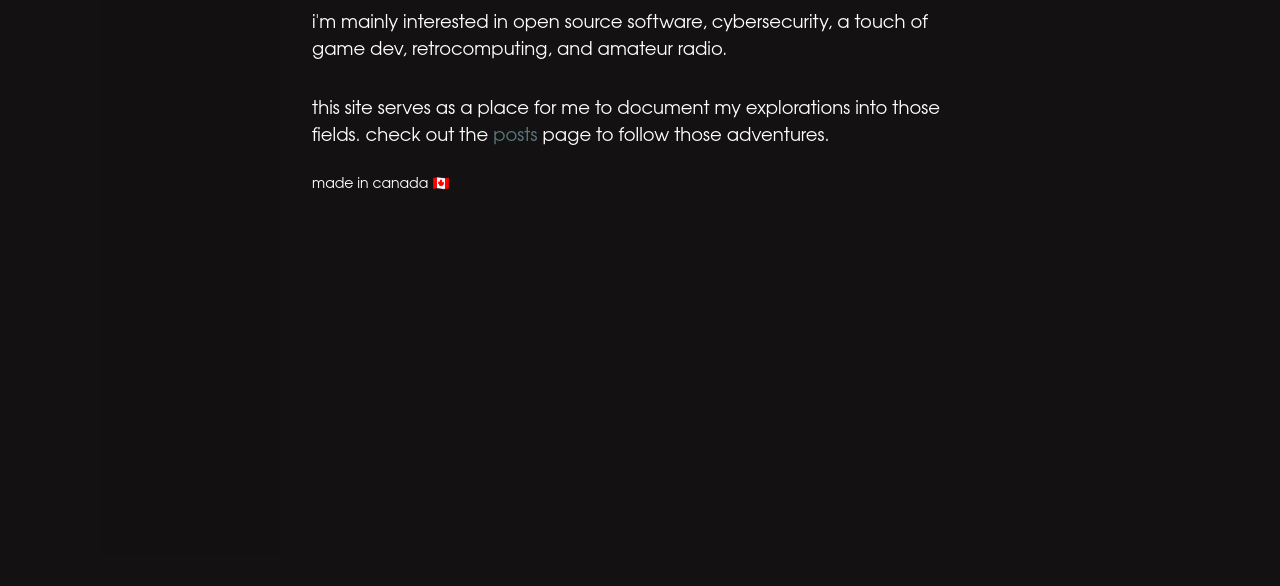
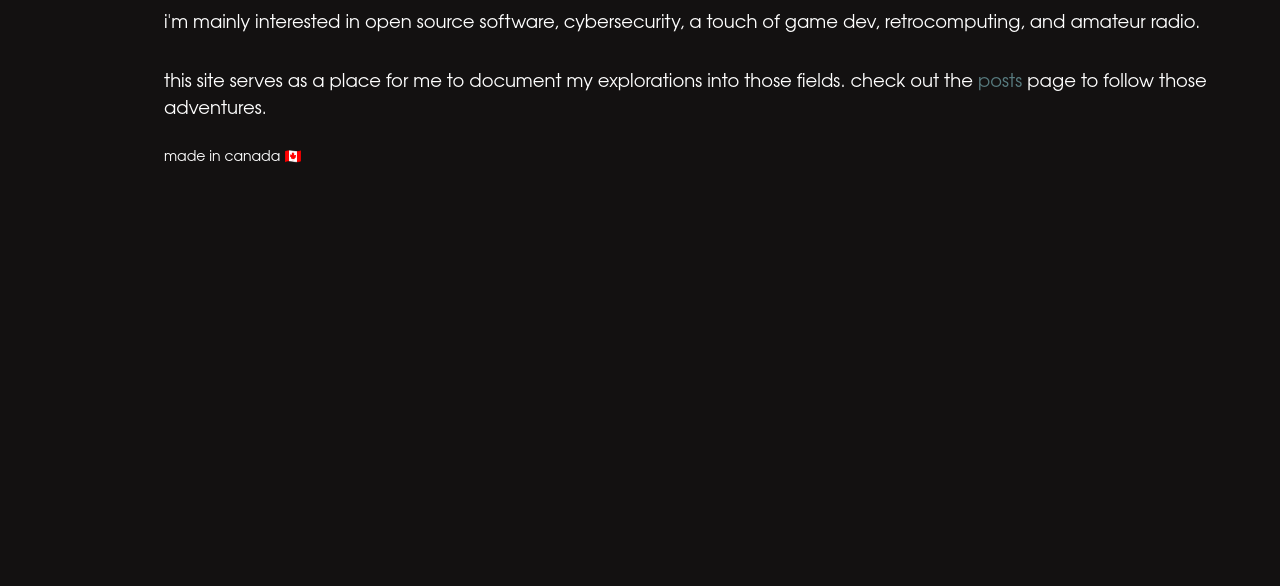
Before and after one commit to ranguli/joshmurphy.ca, an Astro site: page / in a window 1280 px wide. Shown: the part 246-832 px from the top of the page. Before the commit the page ends 800 px from the top, so only its background shows below. Built offline with nearby package versions, Linux system fonts and the light colour scheme; Astro itself is replaced by a stand-in of ours.

Commit message:
WIP full width

```diff
--- a/src/layouts/BaseLayout.astro
+++ b/src/layouts/BaseLayout.astro
@@ -27,12 +27,8 @@ const url = new URL(Astro.request.url);
   </head>
 
   <body class="nav-links bg-background text-white h-full text-[18px] flex">
-    <div class="contain h-full w-full">
-      <div class="backdrop -z-20">
-        <css-doodle use="var(--rule)"></css-doodle>
-      </div>
-      <div class="sidebar bg-background opacity-50 -z-10"></div>
-      <div class="sidebar py-4 lg:pt-8 flex justify-start lg:justify-end">
+    <div class="h-full w-full m-8 flex flex-row gap-8">
+      <div class="flex justify-start lg:justify-end">
         <nav class="flex flex-col mt-4 lg:my-0 mx-8 lg:mx-auto">
           <h1 class="font-bold">josh murphy</h1>
           <p>
@@ -66,8 +62,7 @@ const url = new URL(Astro.request.url);
           </div>
         </nav>
       </div>
-      <hr class="my-8 border border-slate-400 lg:hidden" />
-      <main class="px-8 py-4 lg:pt-8 bg-background">
+      <main class="bg-background">
         <slot />
       </main>
     </div>
--- a/src/layouts/MarkdownPostLayout.astro
+++ b/src/layouts/MarkdownPostLayout.astro
@@ -8,7 +8,7 @@ const { frontmatter } = Astro.props;
   <p class="frontmatter">{frontmatter.pubDate.toString().slice(0, 15)}</p>
   <p class="frontmatter">{frontmatter.description}</p>
   <br />
-  <div class="prose prose-joshmurphyca prose-code:font-mono w-full">
+  <div class="prose prose-joshmurphyca prose-code:font-mono max-w-none w-full">
     <slot />
   </div>
 </BaseLayout>
--- a/src/styles/global.css
+++ b/src/styles/global.css
@@ -1,22 +1,6 @@
 @tailwind base;
 @tailwind components;
 @tailwind utilities;
-
-.contain {
-  display: grid;
-  grid-auto-columns: 1fr;
-  grid-template-columns: 1fr 10em 40em 10em 1fr;
-  grid-template-rows: 1fr;
-  gap: 0px 0px;
-}
-
-.backdrop {
-  grid-area: 1 / 1 / 2 / 6;
-}
-
-.sidebar {
-  grid-area: 1 / 2 / 2 / 3;
-}
 
 a {
   @apply text-link;
@@ -30,12 +14,6 @@ main {
   grid-area: 1 / 3 / 2 / 4;
 }
 
-@media (max-width: 1024px) {
-  .contain {
-    @apply flex flex-col;
-  }
-}
-
 .frontmatter {
   font-size: 0.85em;
 }
```
Also changed, not shown: 1 other file.
